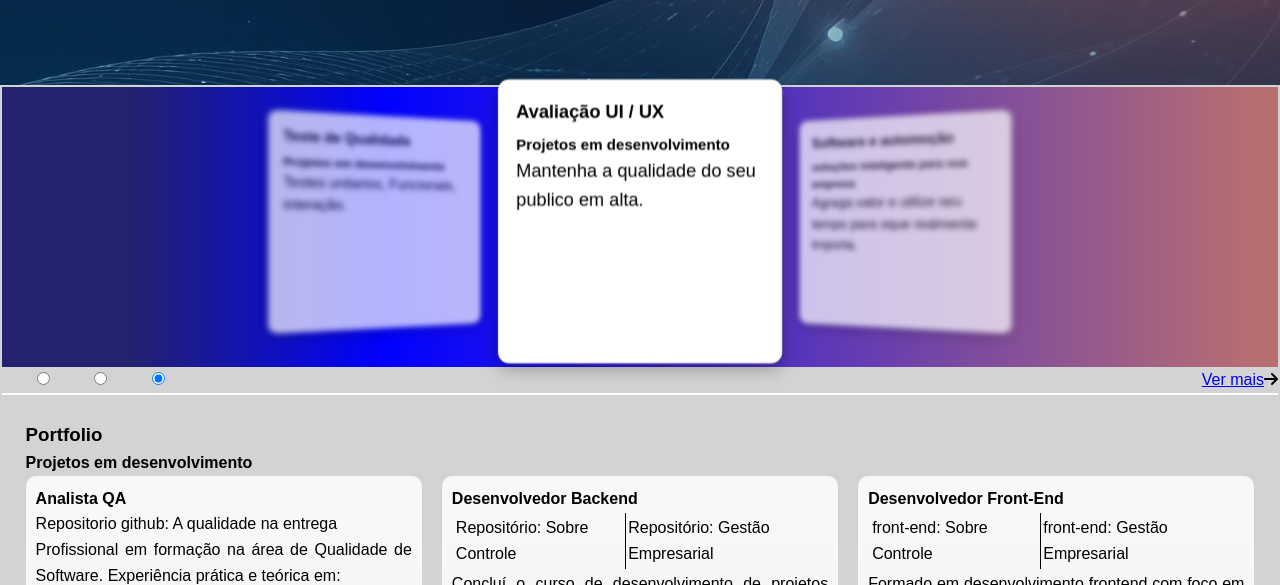
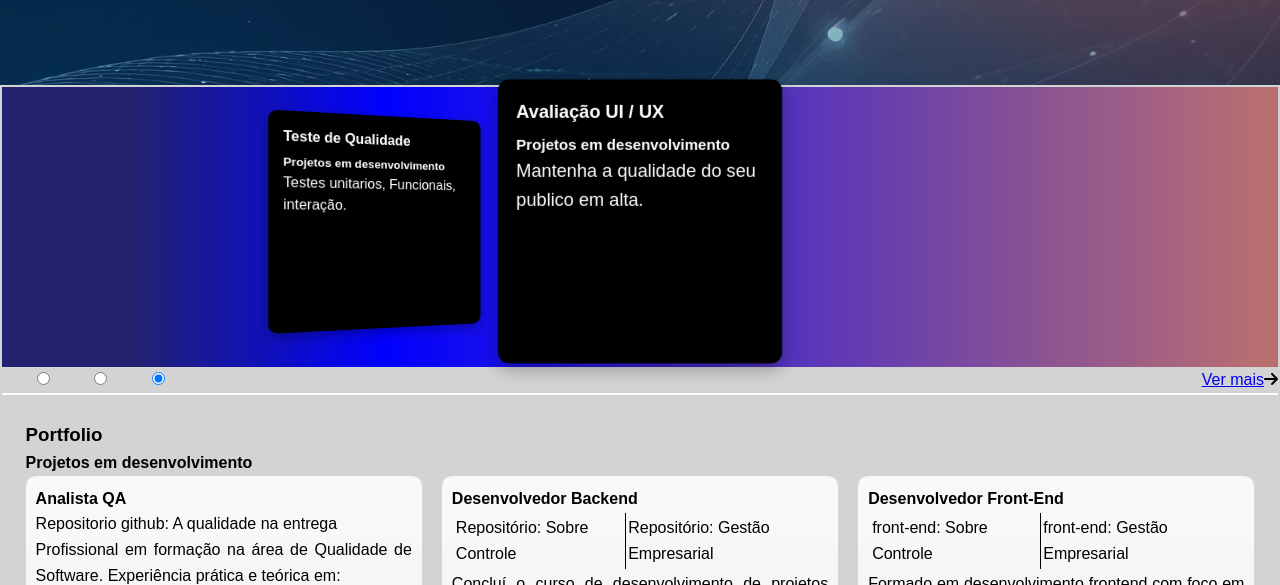
Before and after one commit to DAVI-RJ/blog-page, a plain HTML site: page index.html in a window 1280 px wide. Shown: the part 236-821 px from the top of the page. Drawn offline with Linux system fonts and the light colour scheme.

Commit message:
ajuste no foco do cads slide

```diff
--- a/index.html
+++ b/index.html
@@ -70,12 +70,6 @@
 						<h4>Avaliação UI / UX</h4>
 						<h5>Projetos em desenvolvimento</h5>
 						<p>Mantenha a qualidade do seu publico em alta.</p>
-					</div>
-
-					<div class="card-slide">
-						<h4>Software e automoção</h4>
-						<h5>soluções inteligente para sua empresa</h5>
-						<p>Agrega valor e utilize seu tempo para oque realmente importa.</p>
 					</div>
 				</div>
 			<!-- #CONFIGURAÇAO DO SLIDE REF. CSS - HomeStyles.css-->
--- a/src/styles/Slide.css
+++ b/src/styles/Slide.css
@@ -14,35 +14,47 @@
   max-width: 250px;
   height: auto;
   aspect-ratio: 1 / 1;
-  background-color: #fff;
+  background: black;
+	color: white;
   border-radius: 10px;
   position: absolute;
 	left: calc(50% - 125px);
 	top: 10px;
-  transition: transform 0.5s ease, filter 0.5s ease, opacity 0.5s ease;
-  backface-visibility: hidden;
+  transition: transform 0.5s ease;
+	backface-visibility: hidden;
 	padding: 16px;
 	box-shadow: 0 5px 15px rgba(0, 0, 0, 0.3);
 }
+/*
+filter 0.5s, opacity 0.1s ease-out;
+opacity: 0.7 ease-out;
+opacity: 1;
+opacity: 0.7;
+
+filter: blur(0);
+filter: blur(3px);
+filter: blur(3px);
+
+*/
 .card-slide h4{
 	margin-bottom: 5px;
 }
 .card-selecionado{
 	transform: translateZ(120px) scale(1);
-	filter: blur(0);
-	opacity: 1;
+
+
 	z-index: 10;
 }
 .card-anterior{
 	transform: translateX(-260px) rotateY(30deg) scale(0.85);
-	filter: blur(3px);
-	opacity: 0.7;
+
+
 	z-index: 5;
 }
 
 .card-proximo {
 	transform: translateX(260px) rotateY(-30deg) scale(0.85);
-	filter: blur(3px);
-	opacity: 0.7;
+
+
 	z-index: 5;
 }
```
